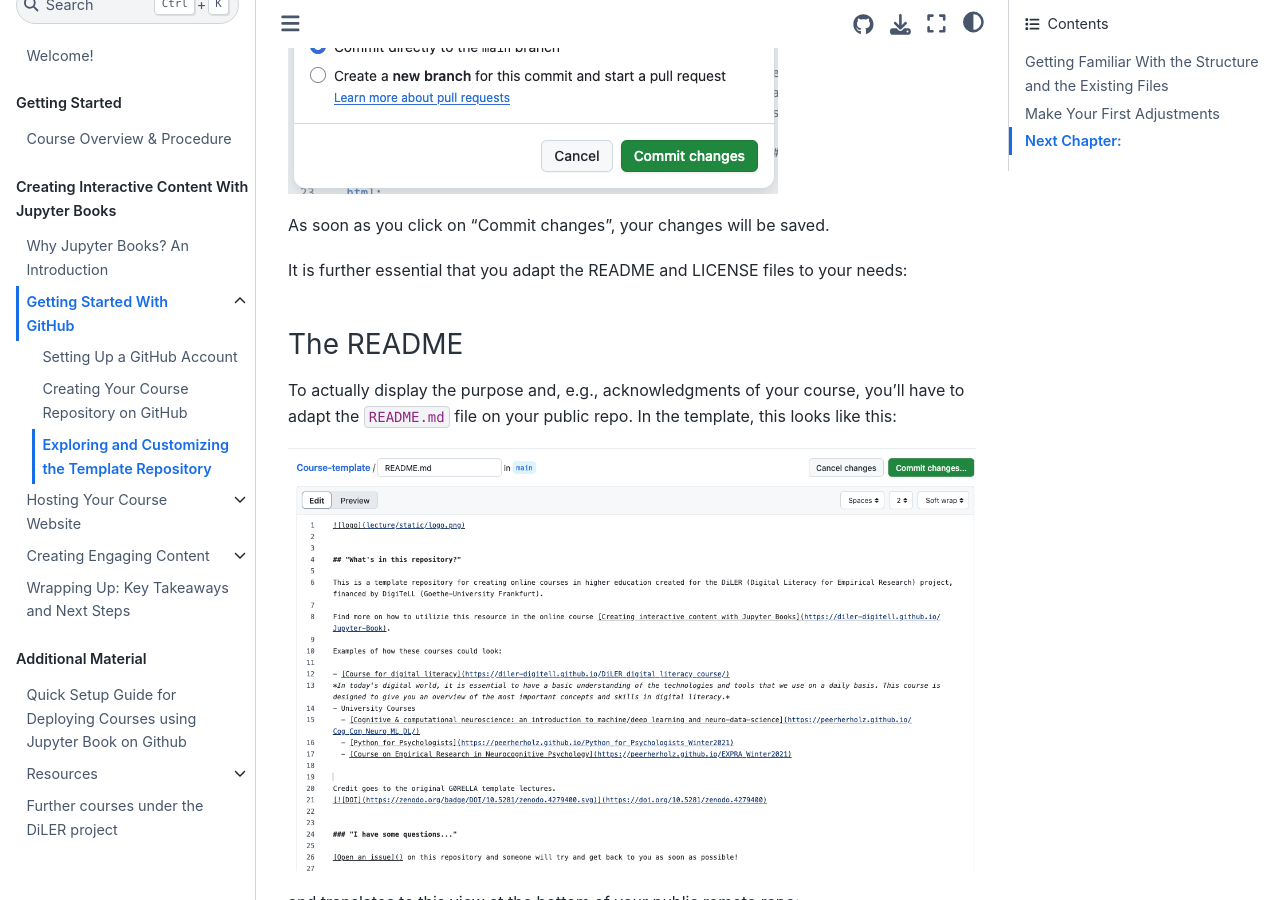
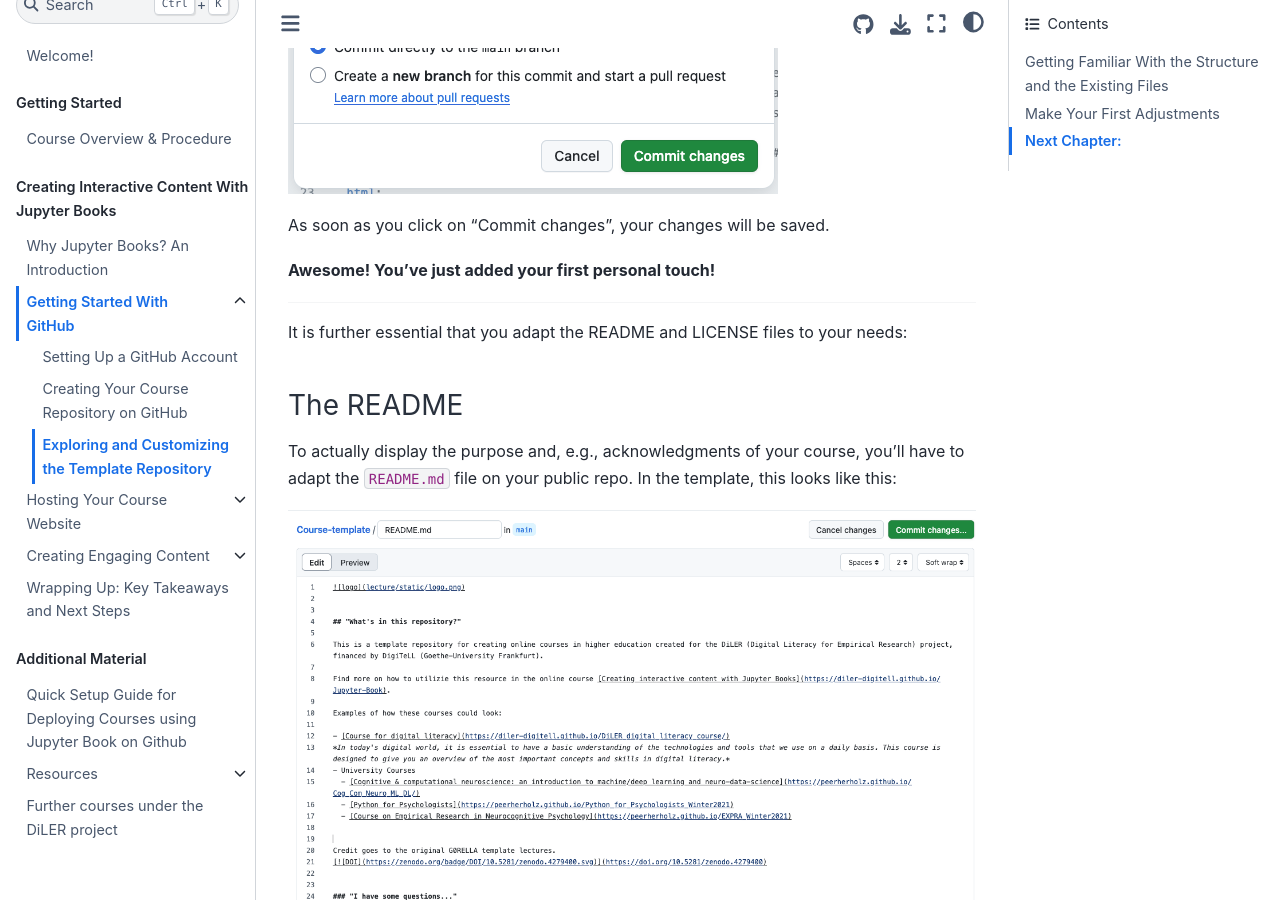
Before and after one commit to M-earnest/tutorial_jupyter_books, a Jupyter Book: the page built from content/1_github/template.md, in a window 1280 px wide and 900 px high, scrolled down 3197 px. Built offline with Jupyter Book 1.0.4 settings and Sphinx 7.4.7 and the Sphinx Book theme 1.1.4, drawn with Linux system fonts in a browser that asks for light colours; pages that are not in the unit, such as notebooks, are missing from menus.

Commit message:
Update template.md

```diff
--- a/content/1_github/template.md
+++ b/content/1_github/template.md
@@ -55,6 +55,10 @@
 
 As soon as you click on "Commit changes", your changes will be saved.
 
+**Awesome! You’ve just added your first personal touch!**
+
+---
+
 It is further essential that you adapt the README and LICENSE files to your needs:
 
 #### The README
```
